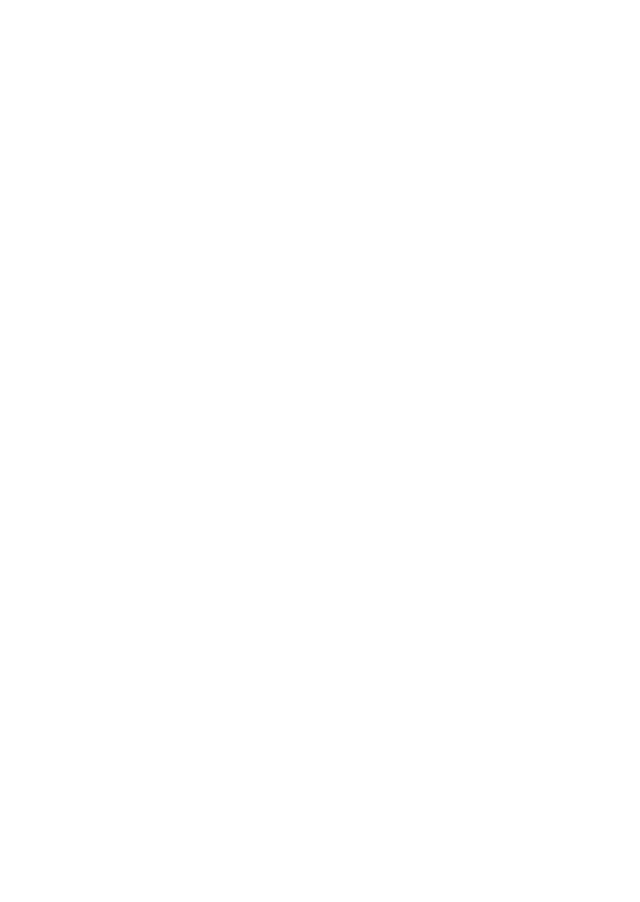
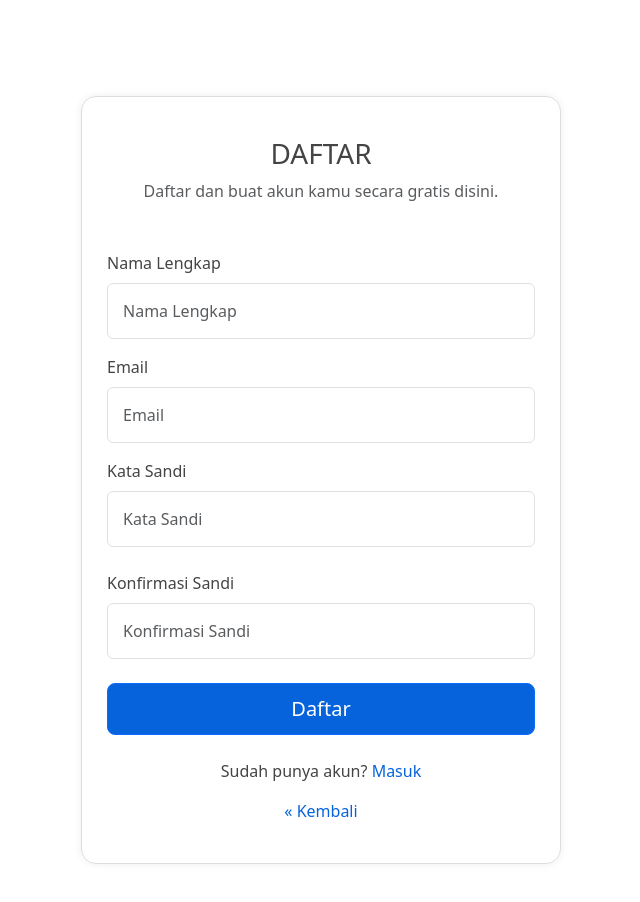
Before and after one commit to andspdev/dnet_frontend, a React (Create React App) app in the folder frontend/: page /register in a window 1280 px wide. Before the commit this address had no page. Shown: the top 902 px of the page, without its empty margins (319-959 px from the left). Before the commit the page ends 800 px from the top, so only its background shows below. Built offline with nearby package versions, Linux system fonts and the light colour scheme.

Commit message:
Layout & routes halaman daftar (done)

```diff
--- a/frontend/src/App.js
+++ b/frontend/src/App.js
@@ -11,6 +11,7 @@
 import Logout from "./components/pages/Logout";
 import TransaksiSaya from "./components/pages/TransaksiSaya";
 import LihatTransaksi from "./components/pages/LihatTransaksi";
+import Daftar from "./components/pages/Daftar";
 
 const App = () =>
 {
@@ -22,6 +23,7 @@
                 <Routes>
                     <Route path="/" element={<Home/>} />
                     <Route path="/login" element={<Login/>} />
+                    <Route path="/register" element={<Daftar/>} />
                     <Route path="/paket-data/:id" element={<DetailPaket/>} />
                     <Route path="/transaksi" element={<TransaksiSaya/>} />
                     <Route path="/transaksi/:id" element={<LihatTransaksi/>} />
--- /dev/null
+++ b/frontend/src/components/pages/Daftar.js
@@ -0,0 +1,72 @@
+import { useContext, useState } from "react";
+import { Link, useNavigate } from 'react-router-dom'
+import { Context } from "../includes/GlobalState";
+import { getCookie } from '../includes/Functions'
+import axios from 'axios'
+
+const Daftar = () =>
+{
+    const navigate = useNavigate()
+    const get_user = getCookie('user_login')
+    const [ stateGlobal ] = useContext(Context)
+    const [ stateLocal, setStateLocal ] = useState({
+        proses_register: false,
+        error_msg: '',
+        input_email: '',
+        input_password: '',
+        input_confirm: ''
+    })
+
+    if (get_user !== '')
+        navigate('/')
+
+    else
+    {
+        document.title = 'Daftar | '+ stateGlobal.title_web
+
+        return (
+            <div className="box-login">
+                <div className="title mb-5">
+                    <h3>Daftar</h3>
+                    <p className="text-muted">Daftar dan buat akun kamu secara gratis disini.</p>
+                </div>
+
+                <form method="post">
+                    <div className="mb-3">
+                        <label htmlFor="nama_lengkap" className="form-label">Nama Lengkap</label>
+                        <input type="text" id="nama_lengkap" placeholder="Nama Lengkap" className="form-control" disabled={stateLocal.proses_register}/>
+                    </div>
+
+                    <div className="mb-3">
+                        <label htmlFor="email" className="form-label">Email</label>
+                        <input type="email" id="email" placeholder="Email" className="form-control" disabled={stateLocal.proses_register}/>
+                    </div>
+
+                    <div className="mb-4">
+                        <label htmlFor="password" className="form-label">Kata Sandi</label>
+                        <input type="password" id="password" placeholder="Kata Sandi" className="form-control" disabled={stateLocal.proses_register} />
+                    </div>
+
+                    <div className="mb-4">
+                        <label htmlFor="konfirmasi_password" className="form-label">Konfirmasi Sandi</label>
+                        <input type="password" id="konfirmasi_password" placeholder="Konfirmasi Sandi" className="form-control" disabled={stateLocal.proses_register} />
+                    </div>
+
+                    <div className="d-grid mb-4">
+                        <button className="btn btn-primary btn-lg">Daftar</button>
+                    </div>
+
+                    <div className="text-center my-3">
+                        <p>Sudah punya akun? <Link to="/login">Masuk</Link></p>
+                    </div>
+
+                    <div className="text-center">
+                        <Link to="/">&laquo; Kembali</Link>
+                    </div>
+                </form>
+            </div>
+        )
+    }
+}
+
+export default Daftar
```
